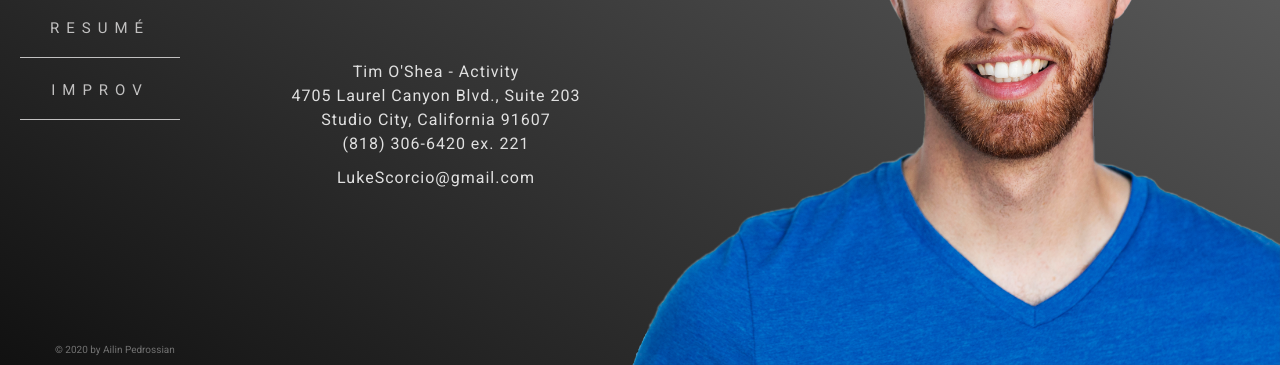
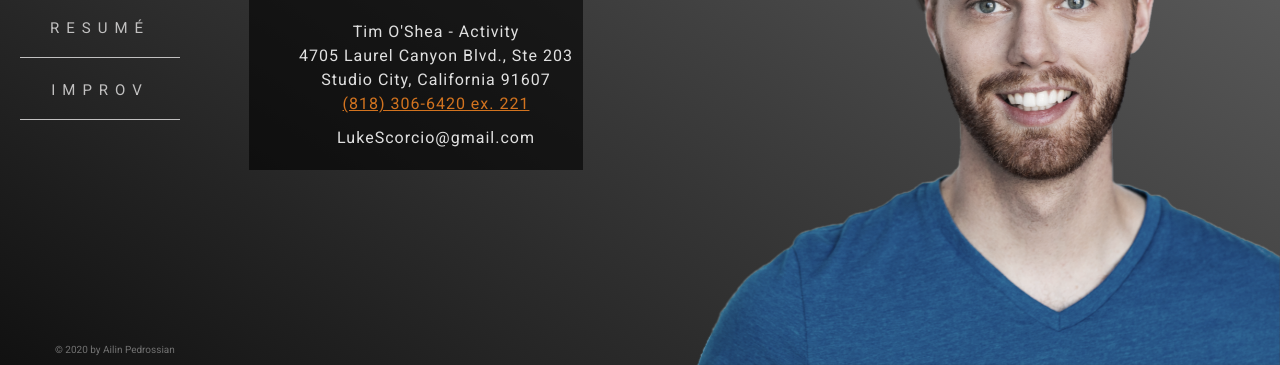
Before and after one commit to Ailin17/LukeScorcio, a website: page index.html in a window 1280 px wide. Both pictures are taken after a click on the link "GET IN TOUCH". Shown: the part 435-800 px from the top of the page. Drawn offline with Linux system fonts and the light colour scheme; a web font is replaced by a local one.

Commit message:
landing-page animation and formatting

```diff
--- a/index.html
+++ b/index.html
@@ -82,12 +82,12 @@
             <div class="agent-contact hidden">
                 <!--   <p class="contact-text strong">Commerical Representation</p> -->
                 <p class="contact-text">Tim O'Shea - Activity</p>
-                <p class="contact-text">4705 Laurel Canyon Blvd., Suite 203</p>
+                <p class="contact-text">4705 Laurel Canyon Blvd., Ste 203</p>
                 <p class="contact-text">Studio City, California 91607</p>
-                <p class="contact-text">(818) 306-6420 ex. 221</p>
+                <p class="contact-text"><a class="phone-no" href="tel:+01-818-306-6420">(818) 306-6420 ex. 221</a></p>
             </div>
             <div class="luke-info hidden">
-                <p class="contact-text"><a href="mailto: abc@example.com">LukeScorcio@gmail.com</a></p>
+                <p class="contact-text"><a class="email" href="mailto:LukeScorcio@gmail.com">LukeScorcio@gmail.com</a></p>
             </div>
         </div>
         <div class="img-wrapper">
--- a/index.js
+++ b/index.js
@@ -19,7 +19,12 @@ document.addEventListener("DOMContentLoaded", function (event) {
     landing_btn.addEventListener('click', () => {
         document.querySelector('.agent-contact').classList.remove('hidden');
         document.querySelector('.luke-info').classList.remove('hidden');
+        contact_info.add('mobile-bg');
         landing_btn.classList.add('hidden');
+        document.querySelector('.img-wrapper').classList.add('desaturate');
+
+
+
     })
 
     //================== Global Variables ===================//
@@ -107,6 +112,8 @@ function navigation(section) {
         document.querySelector('.agent-contact').classList.add('hidden');
         document.querySelector('.luke-info').classList.add('hidden');
         document.querySelector('#contact-info__btn').classList.remove('hidden');
+        document.querySelector('.contact-info').classList.remove('mobile-bg');
+        document.querySelector('.img-wrapper').classList.remove('desaturate');
     }
 
     // Selects first tab on page
--- a/sass/_animation.scss
+++ b/sass/_animation.scss
@@ -89,8 +89,26 @@
 }
 
 @keyframes glow {
-  0% { box-shadow: 0 0 0px $secondary; }
-  50% { box-shadow: 0 0 15px $secondary; }
- // 60% { box-shadow: 0 0 20px $primary-light; }
-  100% { box-shadow: 0 0 0px $secondary; }
+  0% {
+    box-shadow: 0 0 0px $secondary;
+  }
+  50% {
+    box-shadow: 0 0 15px $secondary;
+  }
+  // 60% { box-shadow: 0 0 20px $primary-light; }
+  100% {
+    box-shadow: 0 0 0px $secondary;
+  }
 }
+
+@keyframes desaturate {
+  0% {
+    filter: grayscale(0);
+    transform: scale(1);
+  }
+
+  100% {
+    filter: grayscale(0.5);
+    transform: scale(0.9);
+  }
+}
--- a/sass/_base.scss
+++ b/sass/_base.scss
@@ -85,6 +85,12 @@ body {
   animation: openDown 1.2s ease-in;
 }
 
+
+.desaturate {
+  animation: desaturate 0.6s ease-in forwards;
+  transform-origin: bottom right;
+}
+
 p {
   color: $light-gray-1;
   font-family: $font-primary;
--- a/sass/_landing-page.scss
+++ b/sass/_landing-page.scss
@@ -28,6 +28,12 @@
     grid-column: 1 / -1;
     grid-row: 3 /-1;
   }
+
+    @media only screen and (max-width: $bp-sm) {
+    &.shrink img{
+      width:60%;
+    }
+  }
 }
 
 .img-wrapper img {
@@ -37,7 +43,7 @@
   }
 
   @media only screen and (max-width: $bp-sm) {
-    width: 60%;
+    width: 100%;
   }
 }
 .main-heading {
@@ -141,6 +147,12 @@
     &.long-viewport {
       font-size: 2rem;
     }
+
+
+    &.mobile-bg{
+      padding: 2rem 1rem;
+      background:rgba(0,0,0,0.6);
+    }
 }
 
 .luke-info {
@@ -150,3 +162,8 @@
     text-decoration: none;
   }
 }
+
+.phone-no,
+.email{
+  color: $secondary;
+}
```
Also changed, not shown: css/style.css.
